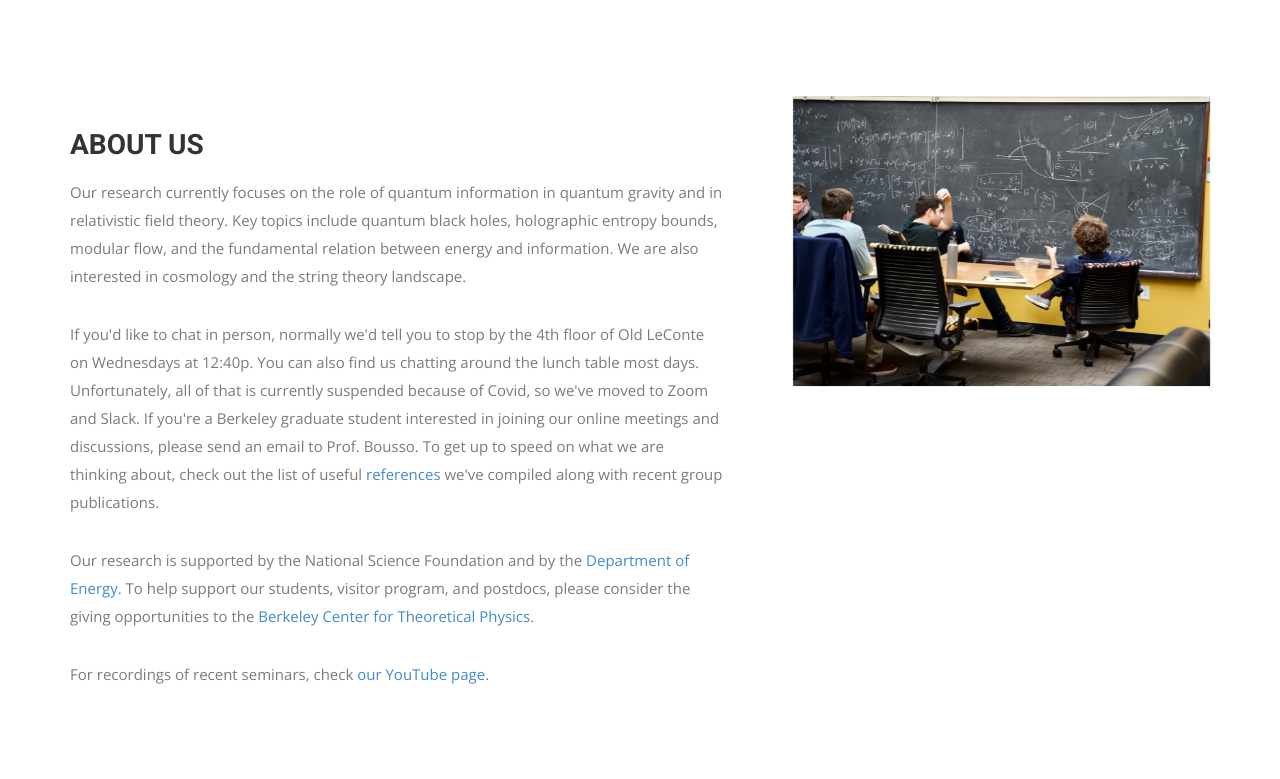
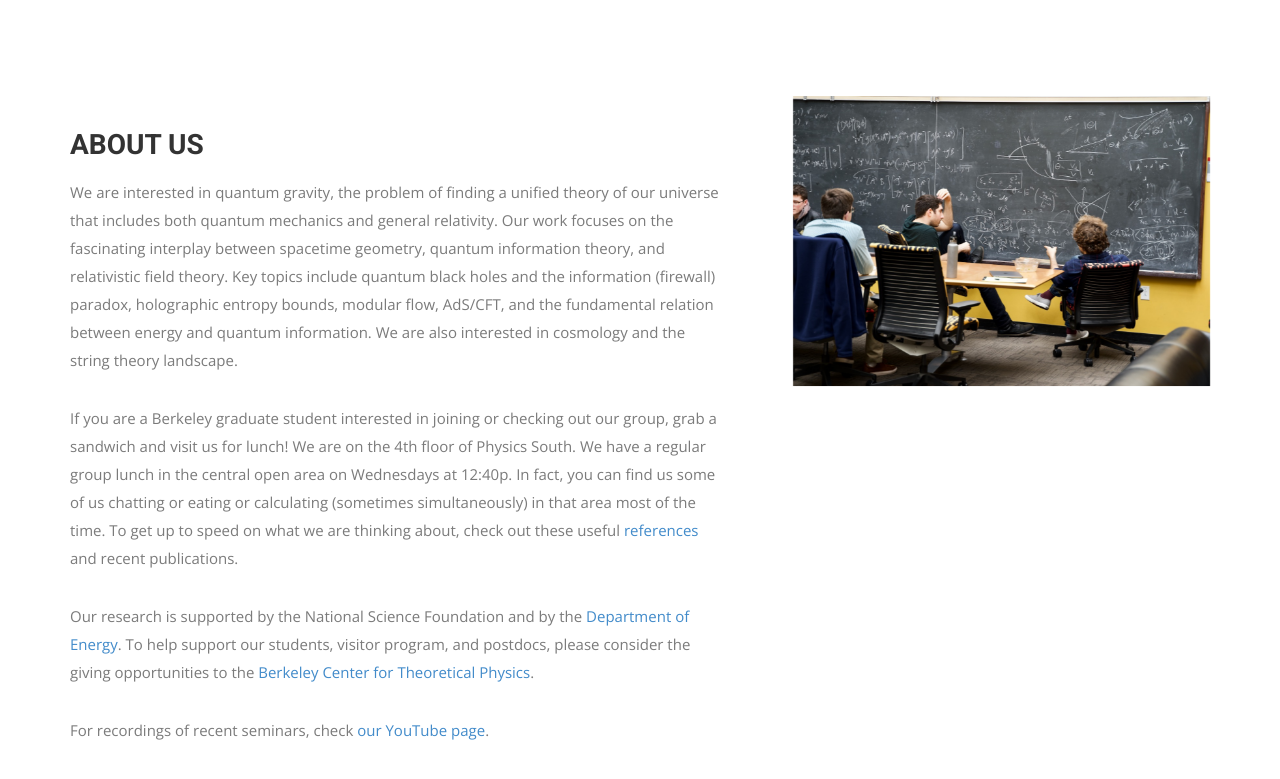
Before and after one commit to bousso-group/bousso-group.github.io, a Jekyll site: the page built from index.html, in a window 1280 px wide and 900 px high, scrolled down 704 px, cut to the strip 78-857 px from the top of the window. Built offline with Jekyll 4.4.1, drawn with Linux system fonts in a browser that asks for light colours; nearby versions of some CDN libraries; some web fonts are replaced.

Commit message:
Update index.html

```diff
--- a/index.html
+++ b/index.html
@@ -28,9 +28,9 @@ permalink: /
             <!-- <p>Far far away, behind the word mountains, far from the countries Vokalia and Consonantia, there live the blind texts. Separated they live in Bookmarksgrove right at the coast of the Semantics</p> -->
             <!-- <p>Our research currently focuses on the role of quantum information in quantum gravity and in relativistic field theory. Key topics include quantum black holes, holographic entropy bounds, and the fundamental relation between energy and information. </p> -->
           </div>
-          <p>Our research currently focuses on the role of quantum information in quantum gravity and in relativistic field theory. Key topics include quantum black holes, holographic entropy bounds, modular flow, and the fundamental relation between energy and information. We are also interested in cosmology and the string theory landscape.</p>
+          <p>We are interested in quantum gravity, the problem of finding a unified theory of our universe that includes both quantum mechanics and general relativity. Our work focuses on the fascinating interplay between spacetime geometry, quantum information theory, and relativistic field theory. Key topics include quantum black holes and the information (firewall) paradox, holographic entropy bounds, modular flow, AdS/CFT, and the fundamental relation between energy and quantum information. We are also interested in cosmology and the string theory landscape.</p>
 
-          <p>If you'd like to chat in person, normally we'd tell you to stop by the 4th floor of Old LeConte on Wednesdays at 12:40p. You can also find us chatting around the lunch table most days. Unfortunately, all of that is currently suspended because of Covid, so we've moved to Zoom and Slack. If you're a Berkeley graduate student interested in joining our online meetings and discussions, please send an email to Prof. Bousso. To get up to speed on what we are thinking about, check out the list of useful <a href="/research">references</a> we've compiled along with recent group publications.</p>
+          <p>If you are a Berkeley graduate student interested in joining or checking out our group, grab a sandwich and visit us for lunch! We are on the 4th floor of Physics South. We have a regular group lunch in the central open area on Wednesdays at 12:40p. In fact, you can find us some of us chatting or eating or calculating (sometimes simultaneously) in that area most of the time. To get up to speed on what we are thinking about, check out these useful <a href="/research">references</a> and recent publications.</p>
 
           <p> Our research is supported by the National Science Foundation and by the <a href="https://sites.google.com/view/geoflow/home">Department of Energy</a>. To help support our students, visitor program, and postdocs, please consider the giving opportunities to the <a href="http://ctp.berkeley.edu/giving.html">Berkeley Center for Theoretical Physics</a>.</p>
 
```
